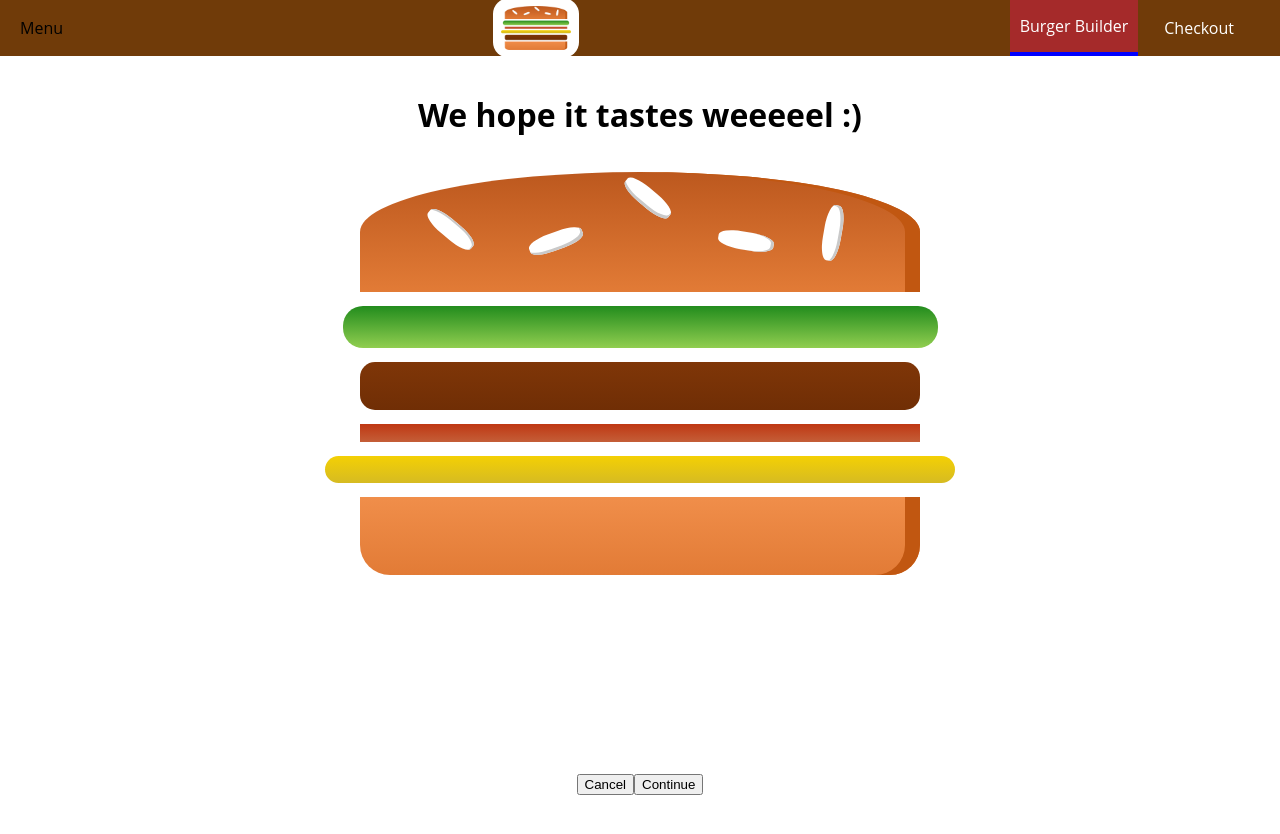
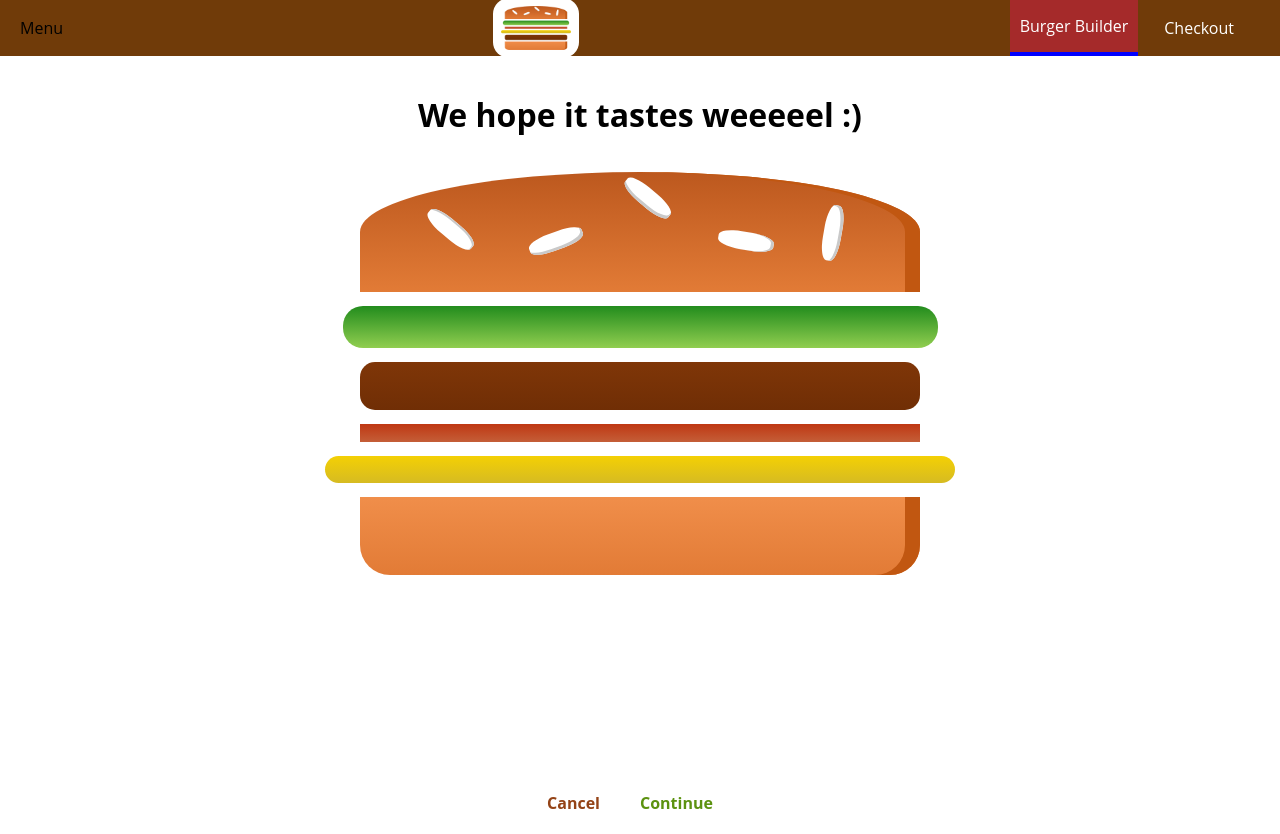
Before and after one commit to vVeskov/burger-builder-project, a React (Create React App) app in the folder burger-project/: page /checkout in a window 1280 px wide. Before the commit the page ends 800 px from the top, so only its background shows below. Built offline with nearby package versions, Linux system fonts and the light colour scheme.

Commit message:
Button Component style fixed !

```diff
--- a/burger-project/src/components/UI/Button/Button.css
+++ b/burger-project/src/components/UI/Button/Button.css
@@ -18,8 +18,10 @@
 
 .Success {
     color: #5C9210;
+    background: white;
 }
 
 .Danger {
     color: #944317;
+    background: white;
 }
--- a/burger-project/src/components/UI/Button/Button.js
+++ b/burger-project/src/components/UI/Button/Button.js
@@ -2,8 +2,9 @@ import React from 'react'
 import './Button.css'
 
 const button = (props) => {
+    let attachedClass = ['Button', `${props.btnType}`].join(' ');
     return (
-        <button className={["Button", [props.btnType]]} onClick={props.clicked}>{props.children}</button>
+        <button className={attachedClass} onClick={props.clicked}>{props.children}</button>
         // <button className='Success' onClick={props.clicked}>{props.children}</button>
     )
 }
```
